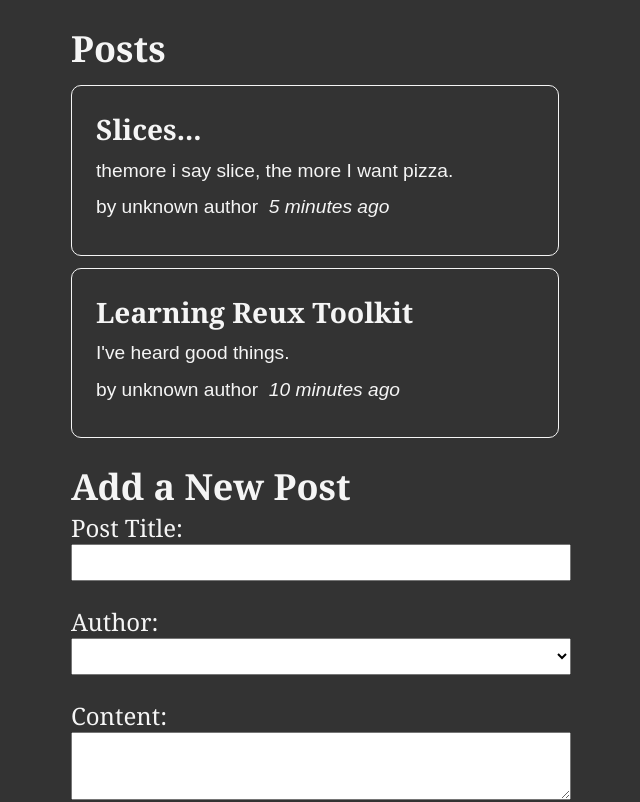
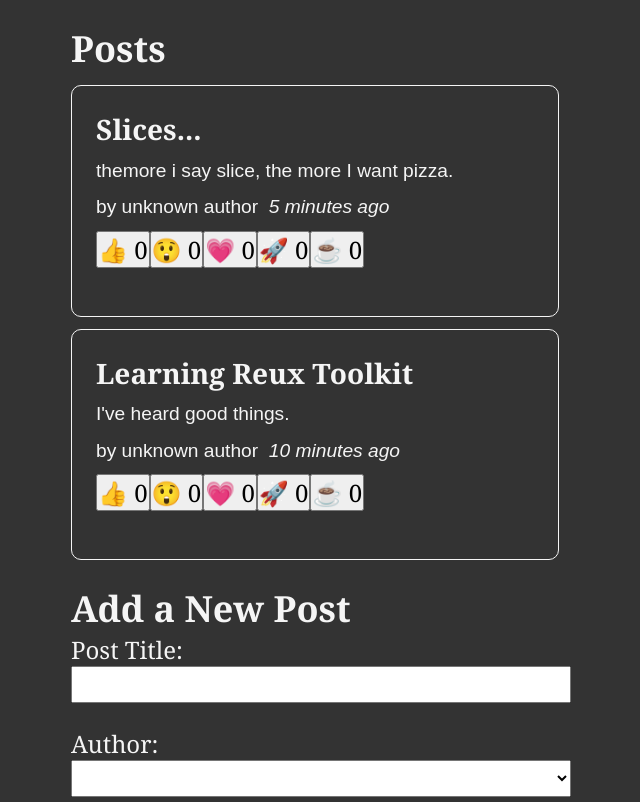
Before and after one commit to Le-w-is/Redux, a React (Create React App) app: page / in a window 1280 px wide. Shown: the top 802 px of the page, without its empty margins (319-959 px from the left). Built offline with nearby package versions, Linux system fonts and the light colour scheme.

Commit message:
added reactions to posts

```diff
--- a/src/features/posts/PostsList.js
+++ b/src/features/posts/PostsList.js
@@ -2,6 +2,7 @@ import { useSelector } from "react-redux/es/hooks/useSelector";
 import { selectAllPosts } from "./postsSlice";
 import PostAuthor from "./postAuthor";
 import TimeAgo from "./TimeAgo";
+import ReactionButtons from "./ReactionButtons";
 
 const PostsList = () => {
     const posts = useSelector(selectAllPosts)
@@ -15,8 +16,8 @@ const PostsList = () => {
             <p classname='postCredit'>
                 <PostAuthor userId={post.userId} />
                 <TimeAgo timestamp={post.date} />
-
             </p>
+            <ReactionButtons post={post} />
         </article>
     ))
 
--- /dev/null
+++ b/src/features/posts/ReactionButtons.js
@@ -0,0 +1,27 @@
+import { useDispatch } from "react-redux";
+import { reactionAdded } from "./postsSlice";
+
+const reactionEmoji = {
+    thumbsUp: '👍',
+    wow: '😲',
+    heart: '💗',
+    rocket: '🚀',
+    coffee: '☕'
+}
+
+const ReactionButtons = ({ post }) => {
+    const dispatch = useDispatch();
+    const reactionButtons = Object.entries(reactionEmoji).map(([name, emoji]) => {
+        return (
+            <button
+                key={name}
+                type='button'
+                classname='reactionButton'
+                onClick={() => dispatch(reactionAdded({ postId: post.id, reaction: name }))}>
+                {emoji} {post.reactions[name]}
+            </button>
+        )
+    })
+    return <div>{reactionButtons}</div>
+}
+export default ReactionButtons
--- a/src/features/posts/postsSlice.js
+++ b/src/features/posts/postsSlice.js
@@ -6,13 +6,27 @@ const initialState = [
         id: "1",
         title: "Learning Reux Toolkit",
         content: "I've heard good things.",
-        date: sub(new Date(), { minutes: 10 }).toISOString()
+        date: sub(new Date(), { minutes: 10 }).toISOString(),
+        reactions: {
+            thumbsUp: 0,
+            wow: 0,
+            heart: 0,
+            rocket: 0,
+            coffee: 0
+        }
     },
     {
         id: "2",
         title: 'Slices...',
         content: "themore i say slice, the more I want pizza.",
-        date: sub(new Date(), { minutes: 5 }).toISOString()
+        date: sub(new Date(), { minutes: 5 }).toISOString(),
+        reactions: {
+            thumbsUp: 0,
+            wow: 0,
+            heart: 0,
+            rocket: 0,
+            coffee: 0
+        }
     },
 ]
 
@@ -31,9 +45,23 @@ const postsSlice = createSlice({
                         title,
                         content,
                         date: new Date().toISOString(),
-                        userId
+                        userId,
+                        reactions: {
+                            thumbsUp: 0,
+                            wow: 0,
+                            heart: 0,
+                            rocket: 0,
+                            coffee: 0
+                        }
                     }
                 }
+            }
+        },
+        reactionAdded(state, action) {
+            const { postId, reaction } = action.payload
+            const existingPost = state.find(post => post.id === postId)
+            if (existingPost) {
+                existingPost.reactions[reaction]++
             }
         }
     }
@@ -41,6 +69,6 @@ const postsSlice = createSlice({
 
 
 export const selectAllPosts = (state) => state.posts;
-export const { postAdded } = postsSlice.actions;
+export const { postAdded, reactionAdded } = postsSlice.actions;
 
 export default postsSlice.reducer
```
